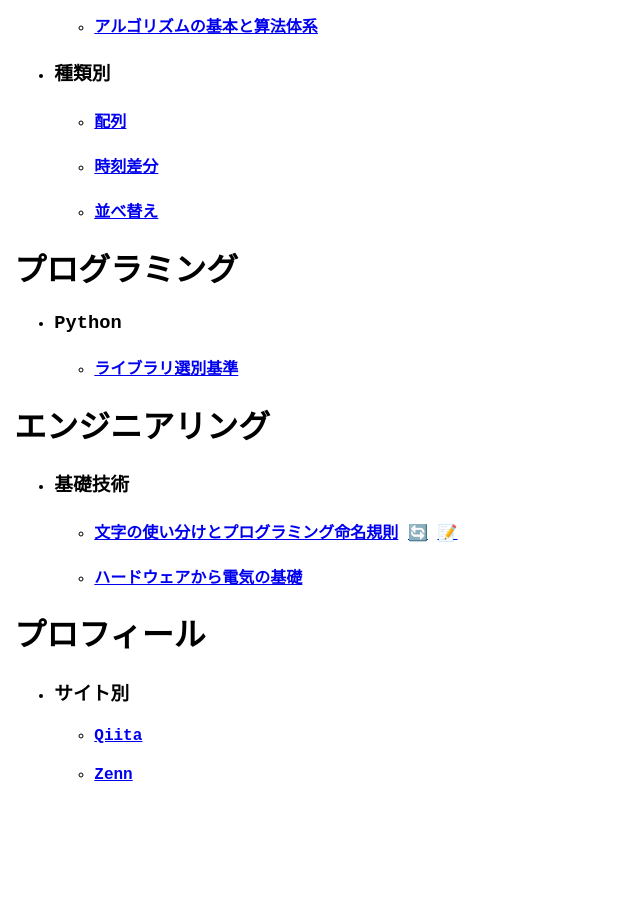
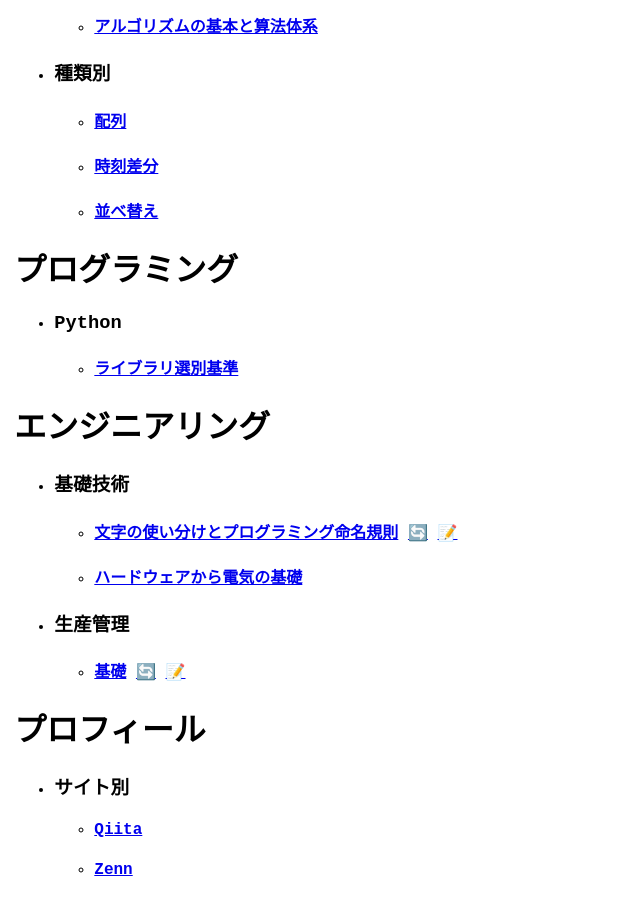
Before and after one commit to zoldof/algo-notes-ci, a Jekyll site: the page built from docs/dist-marked/menu/index.md, in a window 1280 px wide and 900 px high, scrolled down 1752 px. Shown: the whole window, without its empty margins (0-640 px from the left). Built offline with Jekyll 4.4.1, drawn with Linux system fonts in a browser that asks for light colours; our own code applies the rules of GitHub Pages for plain Markdown files; before the commit the page ends 2557 px from its top, so only the background shows below that.

Commit message:
Update index.md

```diff
--- a/docs/dist-marked/menu/index.md
+++ b/docs/dist-marked/menu/index.md
@@ -75,6 +75,8 @@
 - ### 基礎技術
   - #### [文字の使い分けとプログラミング命名規則](https://zoldof.github.io/algo-notes/moji) [🔄](https://github.com/zoldof/algo-notes-ci/commits/main/docs/dist/moji/index.md) [📝](https://github.com/zoldof/algo-notes-ci/edit/main/docs/dist/moji/index.md)
   - #### [ハードウェアから電気の基礎](https://zenn.dev/zoldof/articles/idea-data-flow)
+- ### 生産管理
+  - #### [基礎](https://zoldof.github.io/algo-notes/seikan1) [🔄](https://github.com/zoldof/algo-notes-ci/commits/main/docs/dist/seikan1/index.md) [📝](https://github.com/zoldof/algo-notes-ci/edit/main/docs/dist/seikan1/index.md)
 
 # プロフィール
 - ### サイト別
```
